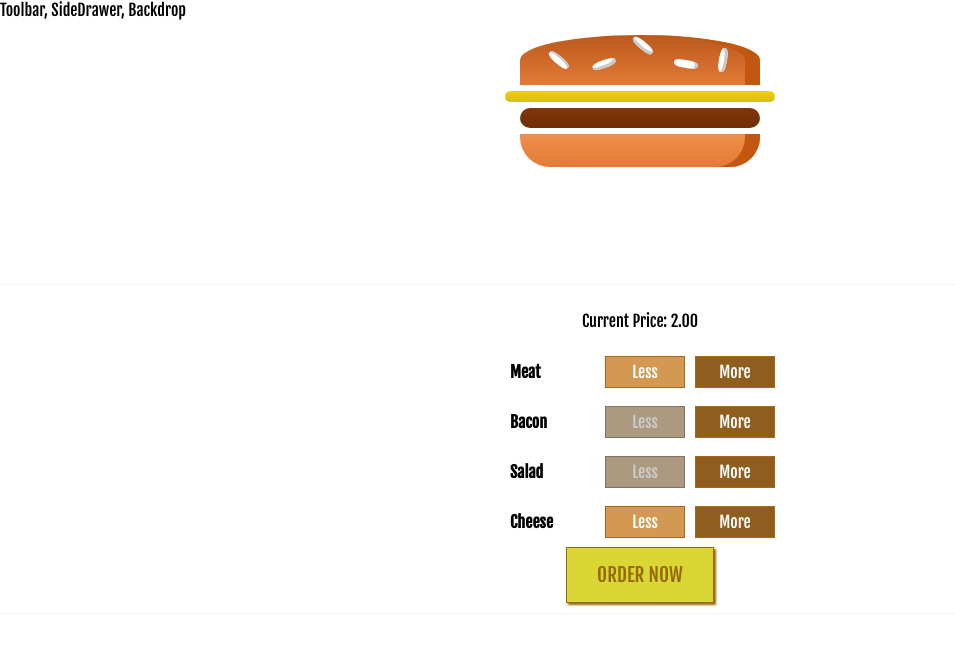
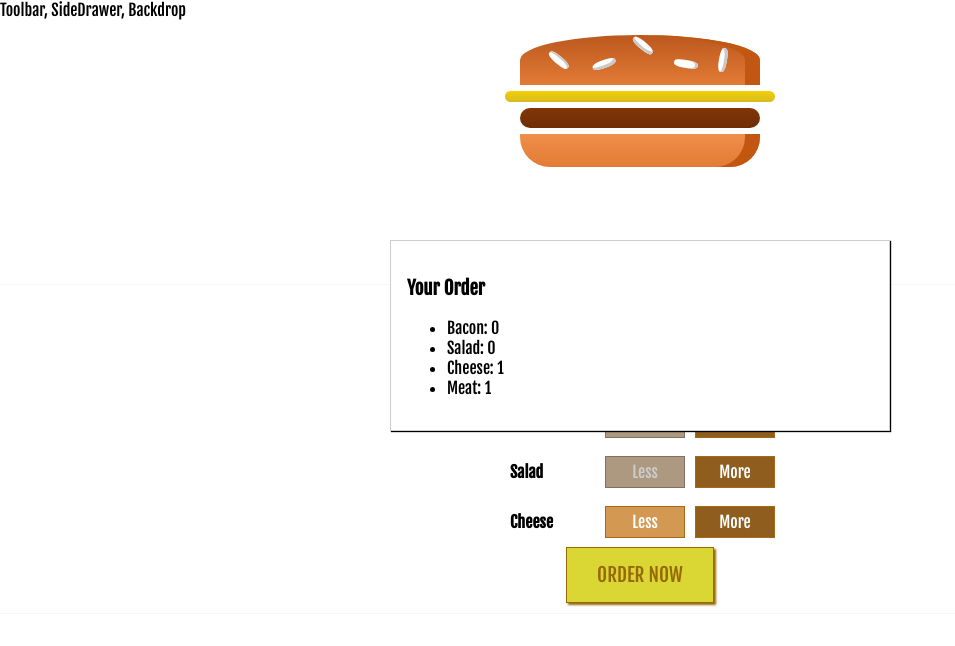
Before and after one commit to alexanderflink-zz/react-exercise, a React app: page / in a window 1280 px wide. Both pictures are taken after a click on the button "ORDER NOW". Shown: the top 646 px of the page, without its empty margins (0-955 px from the left). Built offline with nearby package versions, Linux system fonts and the light colour scheme; a web font is replaced by a local one.

Commit message:
added Modal component

```diff
--- a/src/components/Burger/BuildControls/BuildControls.js
+++ b/src/components/Burger/BuildControls/BuildControls.js
@@ -24,7 +24,7 @@
           />
         }))
       }
-      <button className={css.OrderButton} disabled={!props.purchaseable}>ORDER NOW</button>
+      <button className={css.OrderButton} disabled={!props.purchaseable} onClick={props.onPurchase}>ORDER NOW</button>
     </div>
   );
 };
--- /dev/null
+++ b/src/components/Burger/OrderSummary/OrderSummary.js
@@ -0,0 +1,18 @@
+import React from 'react';
+
+const orderSummary = (props) => {
+  return (
+    <React.Fragment>
+      <h3>Your Order</h3>
+      <ul>
+        {
+          Object.keys(props.ingredients).map(key => {
+            return <li key={key}><span style={{textTransform: 'capitalize'}}>{key}</span>: {props.ingredients[key]}</li>
+          })
+        }
+      </ul>
+    </React.Fragment>
+  );
+};
+
+export default orderSummary;
--- /dev/null
+++ b/src/components/UI/Modal/Modal.css
@@ -0,0 +1,20 @@
+.Modal {
+    position: fixed;
+    z-index: 500;
+    background-color: white;
+    width: 70%;
+    border: 1px solid #ccc;
+    box-shadow: 1px 1px 1px black;
+    padding: 16px;
+    left: 15%;
+    top: 30%;
+    box-sizing: border-box;
+    transition: all 0.3s ease-out;
+}
+
+@media (min-width: 600px) {
+    .Modal {
+        width: 500px;
+        left: calc(50% - 250px);
+    }
+}
--- /dev/null
+++ b/src/components/UI/Modal/Modal.js
@@ -0,0 +1,15 @@
+import React from 'react';
+import css from './Modal.css'
+
+const modal = (props) => {
+  return (
+    <div className={css.Modal} style={{
+      transform: props.show ? 'translateY(0)' : 'translateY(-100vh)',
+      opacity: props.show ? 1 : 0
+    }}>
+      {props.children}
+    </div>
+  );
+};
+
+export default modal;
--- a/src/containers/BurgerBuilder/BurgerBuilder.js
+++ b/src/containers/BurgerBuilder/BurgerBuilder.js
@@ -1,6 +1,8 @@
 import React, {Component} from 'react';
 import Burger from '../../components/Burger/Burger';
 import BuildControls from '../../components/Burger/BuildControls/BuildControls';
+import Modal from '../../components/UI/Modal/Modal';
+import OrderSummary from '../../components/Burger/OrderSummary/OrderSummary';
 
 const PRICE = {
 	meat: 1,
@@ -19,7 +21,8 @@
 			meat: 1,
 		},
 		totalPrice: 2,
-		purchaseable: true
+		purchaseable: true,
+		purchasing: false
 	}
 
 	updatePurchaseState() {
@@ -72,6 +75,10 @@
 		this.setState({ingredients, totalPrice});
 	}
 
+	purchaseHandler = () => {
+		this.setState({purchasing: true});
+	}
+
 	render() {
 
 		// figure out which ingredients are zero and should have disabled "less" buttons
@@ -83,6 +90,9 @@
 		}
 		return (
 			<React.Fragment>
+				<Modal show={this.state.purchasing}>
+					<OrderSummary ingredients={this.state.ingredients}/>
+				</Modal>
 				<Burger ingredients={this.state.ingredients}/>
 				<BuildControls
 					onAdd={this.addIngredient}
@@ -90,6 +100,7 @@
 					disabled={disabledInfo}
 					price={this.state.totalPrice}
 					purchaseable={this.state.purchaseable}
+					onPurchase={this.purchaseHandler}
 				/>
 			</React.Fragment>
 		);
```
Also changed, not shown: src/components/UI/Backdrop/Backdrop.js (added).
